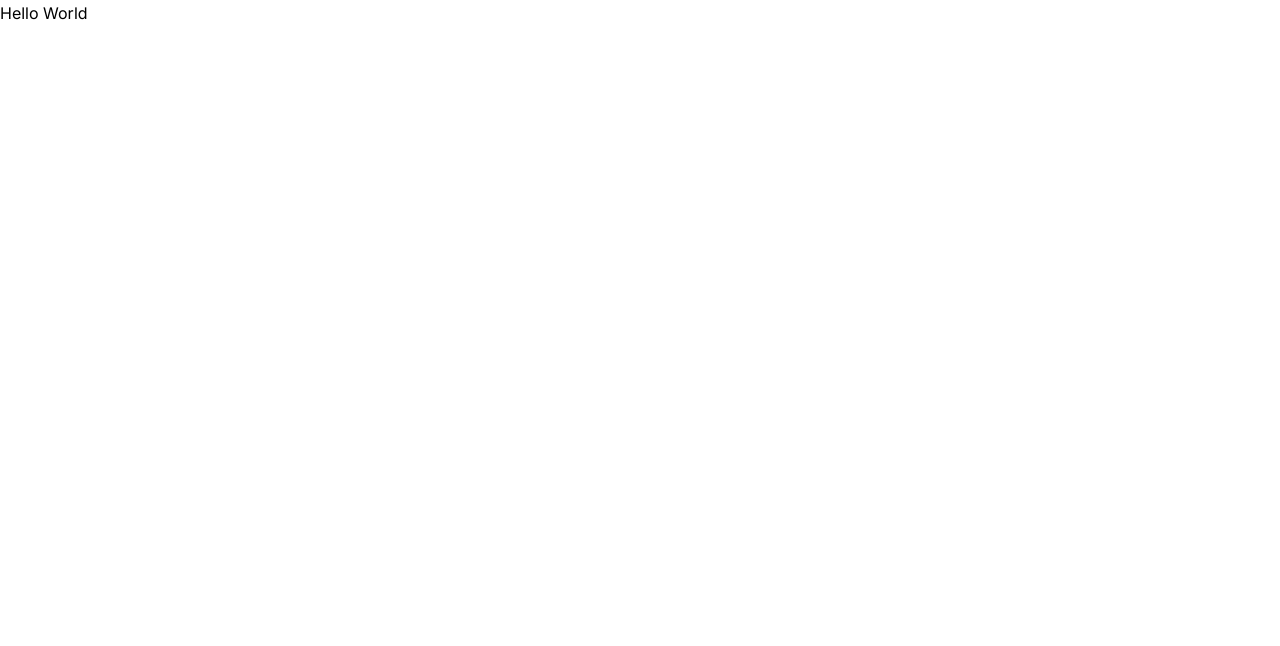
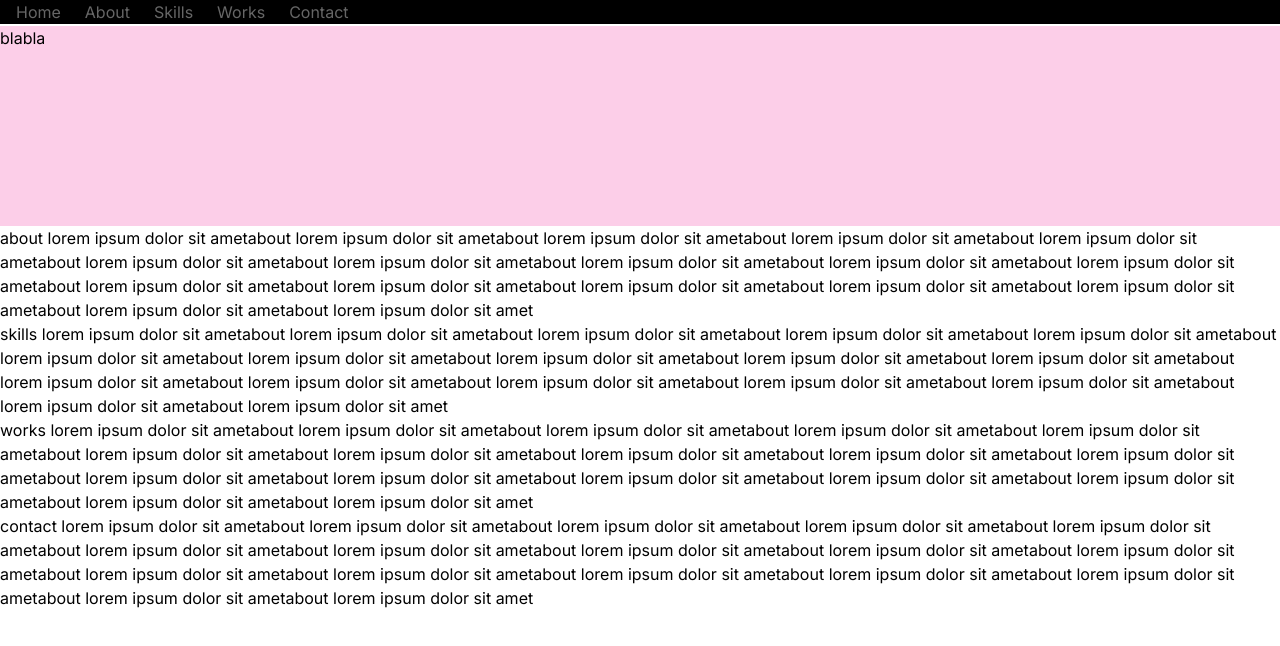
Before and after one commit to viktoriabakun/digital-darya, a SvelteKit app: page / in a window 1280 px wide. Shown: the top 646 px of the page. Built offline with nearby package versions, Linux system fonts and the light colour scheme.

Commit message:
feat: add nav links - WIP

```diff
--- a/src/app.css
+++ b/src/app.css
@@ -10,7 +10,7 @@
 
 @layer base {
 	html {
-		@apply font-serif;
+		@apply font-serif scroll-smooth;
 	}
 }
 
@@ -18,3 +18,7 @@
 	@apply inline-flex h-[52px] w-[52px] items-center justify-center shrink-0 rounded-full bg-white p-4
 	transition-colors group-hover:bg-white/60 group-active:bg-white/10 group-active:text-white;
 }
+
+@utility navLinkDot {
+	@apply before:content-[''] before:flex before:items-center before:mr-2 before:rounded-full before:size-2 before:bg-transparent [&[aria-current='page']]:before:bg-white/80;
+}
--- /dev/null
+++ b/src/lib/atoms/NavLink.svelte
@@ -0,0 +1,16 @@
+<script>
+
+	/**
+	 * @type {{ title: string, target: string }}
+	 */
+	const { title, target } = $props();
+	import { page } from "$app/state";
+</script>
+
+<a
+	href={target}
+	class="text-md text-white/40 items-center flex hover:text-white [&[aria-current='page']]:text-white/80 navLinkDot"
+	aria-current={page.url.hash === target ? 'page': undefined}
+>
+	{title}
+</a>
--- /dev/null
+++ b/src/lib/molecules/Navigation.svelte
@@ -0,0 +1,3 @@
+<script>
+
+</script>
--- a/src/routes/+page.svelte
+++ b/src/routes/+page.svelte
@@ -1,5 +1,32 @@
 <script>
 	import Text from '$lib/typography/Text.svelte';
+	import NavLink from '$lib/atoms/NavLink.svelte';
 </script>
 
 <Text>Hello World</Text>
+
+	<nav class="fixed top-0 flex gap-2 w-full bg-black">
+	<NavLink title="Home" target="#" />
+	<NavLink title="About" target="#about" />
+	<NavLink title="Skills" target="#skills" />
+	<NavLink title="Works" target="#works" />
+	<NavLink title="Contact" target="#contact" />
+	</nav>
+
+<div class="h-[200px] bg-pink-200">blabla</div>
+
+<section id="about" class="target:bg-green-200">
+	about lorem ipsum dolor sit ametabout lorem ipsum dolor sit ametabout lorem ipsum dolor sit ametabout lorem ipsum dolor sit ametabout lorem ipsum dolor sit ametabout lorem ipsum dolor sit ametabout lorem ipsum dolor sit ametabout lorem ipsum dolor sit ametabout lorem ipsum dolor sit ametabout lorem ipsum dolor sit ametabout lorem ipsum dolor sit ametabout lorem ipsum dolor sit ametabout lorem ipsum dolor sit ametabout lorem ipsum dolor sit ametabout lorem ipsum dolor sit ametabout lorem ipsum dolor sit ametabout lorem ipsum dolor sit amet
+</section>
+
+<section id="skills" class="target:bg-green-300">
+	skills lorem ipsum dolor sit ametabout lorem ipsum dolor sit ametabout lorem ipsum dolor sit ametabout lorem ipsum dolor sit ametabout lorem ipsum dolor sit ametabout lorem ipsum dolor sit ametabout lorem ipsum dolor sit ametabout lorem ipsum dolor sit ametabout lorem ipsum dolor sit ametabout lorem ipsum dolor sit ametabout lorem ipsum dolor sit ametabout lorem ipsum dolor sit ametabout lorem ipsum dolor sit ametabout lorem ipsum dolor sit ametabout lorem ipsum dolor sit ametabout lorem ipsum dolor sit ametabout lorem ipsum dolor sit amet
+</section>
+
+<section id="works" class="target:bg-green-400">
+	works lorem ipsum dolor sit ametabout lorem ipsum dolor sit ametabout lorem ipsum dolor sit ametabout lorem ipsum dolor sit ametabout lorem ipsum dolor sit ametabout lorem ipsum dolor sit ametabout lorem ipsum dolor sit ametabout lorem ipsum dolor sit ametabout lorem ipsum dolor sit ametabout lorem ipsum dolor sit ametabout lorem ipsum dolor sit ametabout lorem ipsum dolor sit ametabout lorem ipsum dolor sit ametabout lorem ipsum dolor sit ametabout lorem ipsum dolor sit ametabout lorem ipsum dolor sit ametabout lorem ipsum dolor sit amet
+</section>
+
+<section id="contact" class="target:bg-green-500">
+	contact lorem ipsum dolor sit ametabout lorem ipsum dolor sit ametabout lorem ipsum dolor sit ametabout lorem ipsum dolor sit ametabout lorem ipsum dolor sit ametabout lorem ipsum dolor sit ametabout lorem ipsum dolor sit ametabout lorem ipsum dolor sit ametabout lorem ipsum dolor sit ametabout lorem ipsum dolor sit ametabout lorem ipsum dolor sit ametabout lorem ipsum dolor sit ametabout lorem ipsum dolor sit ametabout lorem ipsum dolor sit ametabout lorem ipsum dolor sit ametabout lorem ipsum dolor sit ametabout lorem ipsum dolor sit amet
+</section>
```
Also changed, not shown: 1 other file (tests, documents, lock files or other folders).
